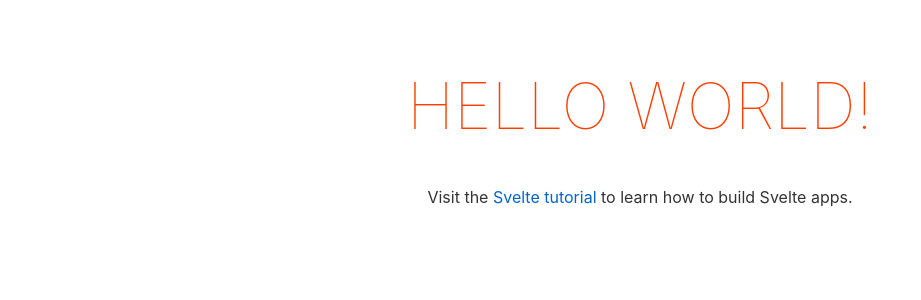
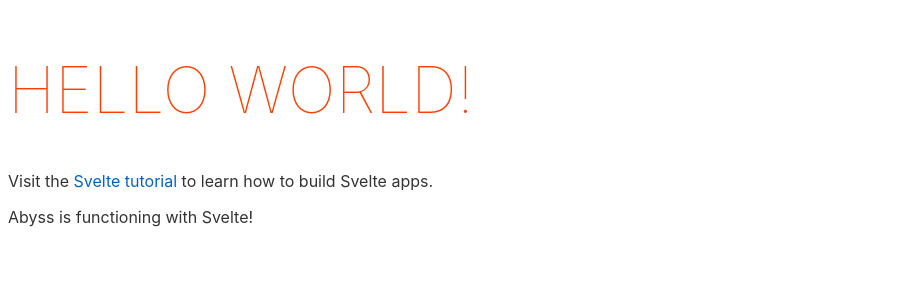
Before and after one commit to Awsomegameplay123/frontend, a Svelte app: page / in a window 1280 px wide. Shown: the top 300 px of the page, without its empty margins (0-921 px from the left). Built offline with nearby package versions, Linux system fonts and the light colour scheme.

Commit message:
Edit to test build

```diff
--- a/src/App.svelte
+++ b/src/App.svelte
@@ -5,15 +5,9 @@
 <main>
 	<h1>Hello {name}!</h1>
 	<p>Visit the <a href="https://svelte.dev/tutorial">Svelte tutorial</a> to learn how to build Svelte apps.</p>
+	<p>Abyss is functioning with Svelte!</p>
 </main>
-
 <style>
-	main {
-		text-align: center;
-		padding: 1em;
-		max-width: 240px;
-		margin: 0 auto;
-	}
 
 	h1 {
 		color: #ff3e00;
```
